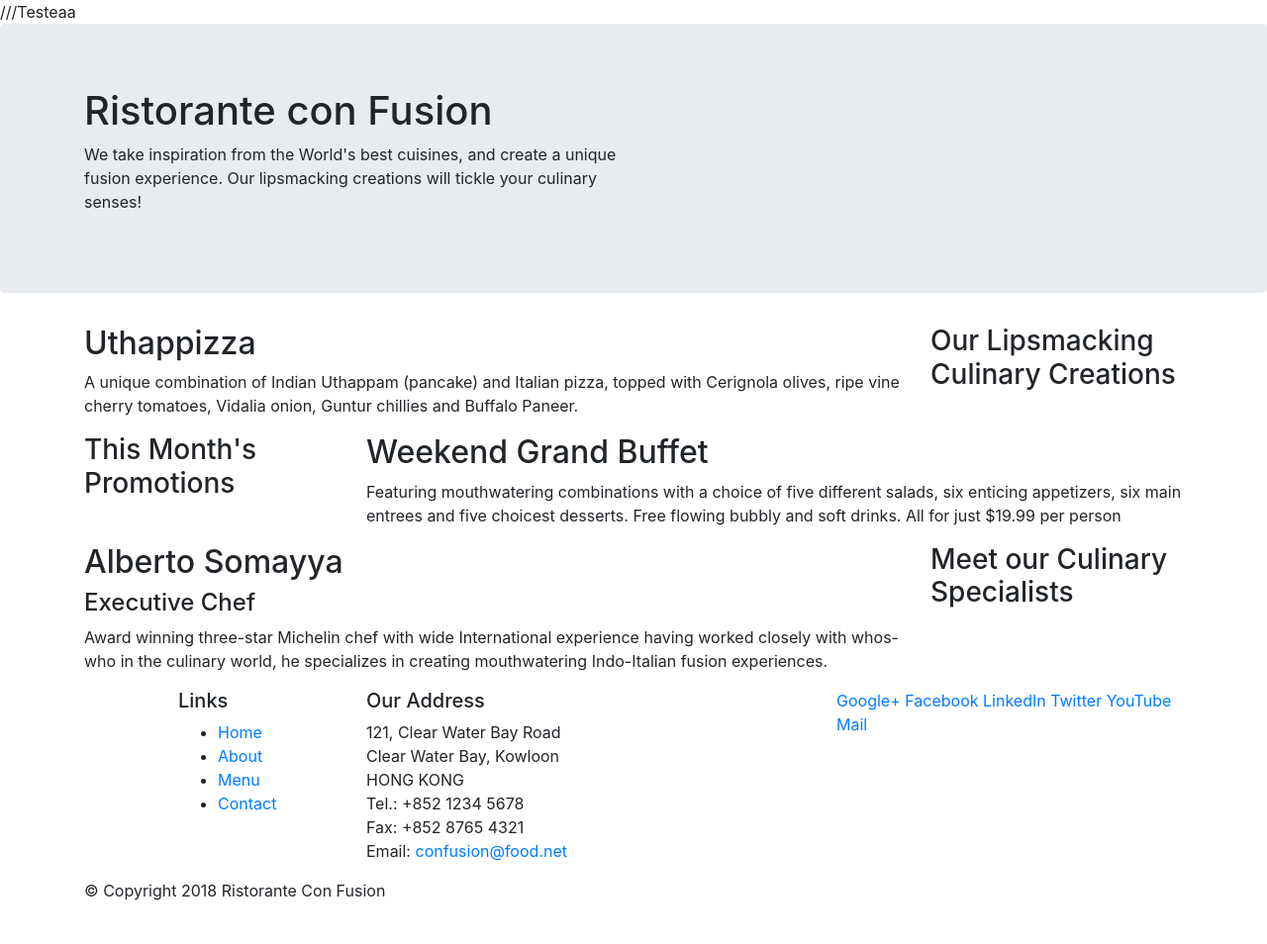
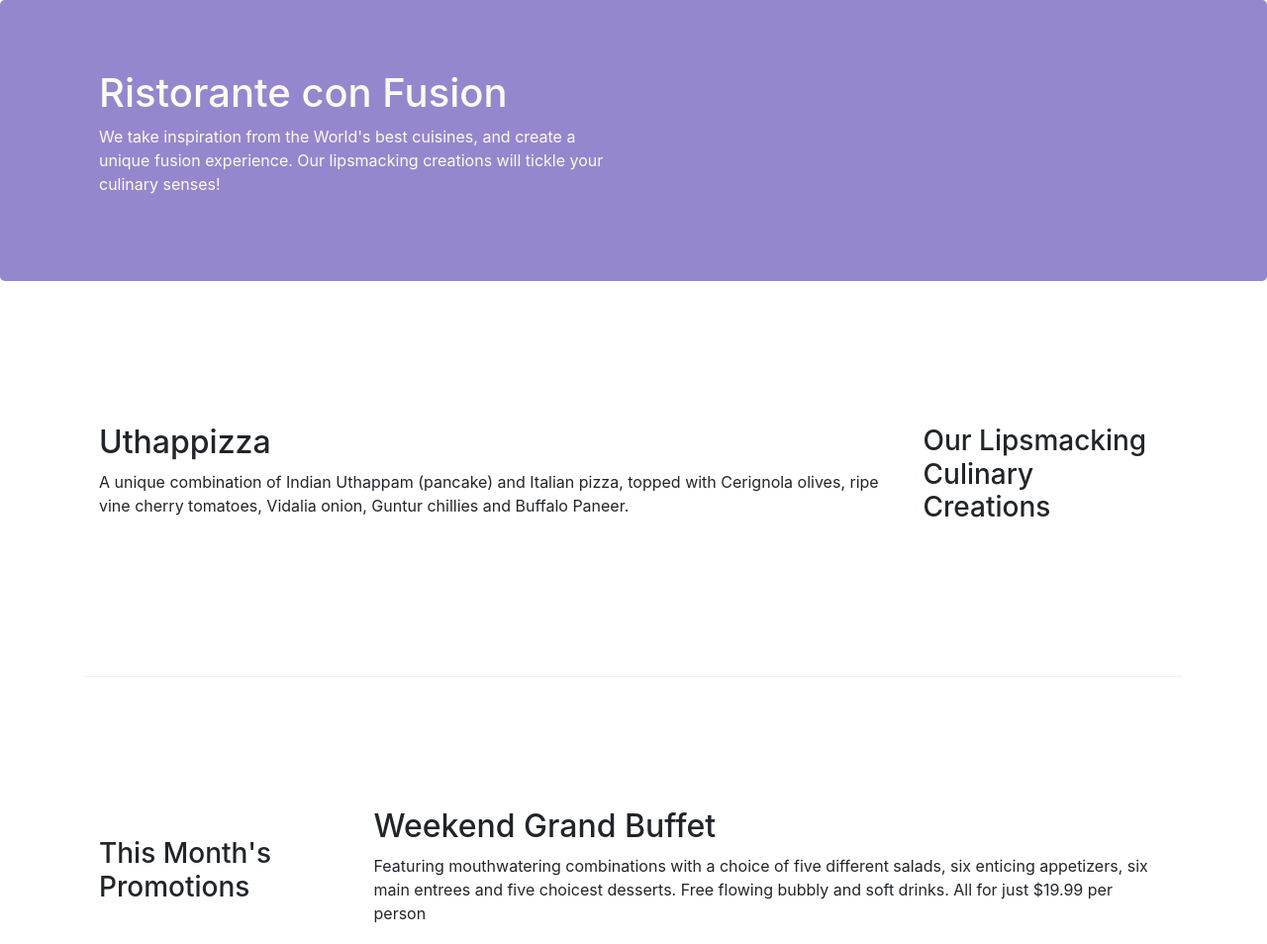
Before and after one commit to RamirezJA/HKU-C1, a website: page index.html in a window 1280 px wide. Shown: the top 954 px of the page at 99% size. Before the commit the page ends 928 px from the top, so only its background shows below. Drawn offline with nearby package versions, Linux system fonts and the light colour scheme.

Commit message:
Bootstrap Grid Part 2

```diff
--- /dev/null
+++ b/css/styles.css
@@ -0,0 +1,31 @@
+.row-header {
+    margin: 0px auto;
+    padding: 0px auto;
+}
+
+.row-content{
+    margin: 0px auto;
+    padding: 50px 0px 50px 0px;
+    border-bottom: 1px ridge;
+    min-height: 400px;
+}
+
+.footer {
+    background-color: #D1C4E9;
+    margin: 0px auto;
+    padding: 20px 0px 20px 0px;
+}
+
+.jumbotron {
+    padding: 70px 30px 70px 30px;
+    margin: 0px auto;
+    background: #9587CD;
+    color: floralwhite;
+
+}
+
+.address {
+    font-size: 80%;
+    margin: 0px;
+    color: #0f0f0f;
+}
--- a/index.html
+++ b/index.html
@@ -1,6 +1,6 @@
 <!DOCTYPE html>
 <html lang="en">
-///Testeaa
+
 <head>
     <!-- Required meta tags always come first -->
     <meta charset="utf-8">
@@ -9,14 +9,17 @@
 
     <!-- Bootstrap CSS -->
     <link rel="stylesheet" href="node_modules/bootstrap/dist/css/bootstrap.min.css">
+    <link rel="stylesheet" href="css/styles.css"
+    <!--TITLE REMOVED DUE TO ERRORS-->
     <title>Ristorante Con Fusion</title>
+
 </head>
 
 <body>
 
     <header class="jumbotron">
         <div class="container">
-            <div class="row">
+            <div class="row row-header">
                 <div class="col-12 col-sm-6">
                     <h1>Ristorante con Fusion</h1>
                     <p>We take inspiration from the World's best cuisines, and create a unique fusion experience. Our lipsmacking creations will tickle your culinary senses!</p>
@@ -28,7 +31,7 @@
     </header>
 
     <div class="container">
-        <div class="row">
+        <div class="row row-content align-items-center">
             <div class="col-12 col-sm-4 order-sm-last col-md-3">
                 <h3>Our Lipsmacking Culinary Creations</h3>
             </div>
@@ -39,7 +42,7 @@
         </div>
 
 
-        <div class="row">
+        <div class="row row-content align-items-center">
             <div class="col-12 col-sm-4 col-md-3">
                 <h3>This Month's Promotions</h3>
             </div>
@@ -49,7 +52,7 @@
             </div>
         </div>
 
-        <div class="row">
+        <div class="row row-content align-items-center">
             <div class="col-12 col-sm-4 order-sm-last col-md-3">
                 <h3>Meet our Culinary Specialists</h3>
             </div>
@@ -61,12 +64,12 @@
         </div>
     </div>
 
-    <footer>
+    <footer class="footer">
         <div class="container">
             <div class="row">
                 <div class="col-4 offset-1 col-sm-2">
                     <h5>Links</h5>
-                    <ul>
+                    <ul class="list-unstyled">
                         <li><a href="#">Home</a></li>
                         <li><a href="#">About</a></li>
                         <li><a href="#">Menu</a></li>
@@ -84,8 +87,8 @@
 		              Email: <a href="mailto:confusion@food.net">confusion@food.net</a>
 		           </address>
                 </div>
-                <div class="col-12 col-sm-4">
-                    <div>
+                <div class="col-12 col-sm-4 align-self-center">
+                    <div class="text-center">
                         <a href="http://google.com/+">Google+</a>
                         <a href="http://www.facebook.com/profile.php?id=">Facebook</a>
                         <a href="http://www.linkedin.com/in/">LinkedIn</a>
@@ -95,7 +98,7 @@
                     </div>
                 </div>
            </div>
-           <div class="row">
+           <div class="row justify-content-center">
                 <div class="col-auto">
                     <p>© Copyright 2018 Ristorante Con Fusion</p>
                 </div>
```
